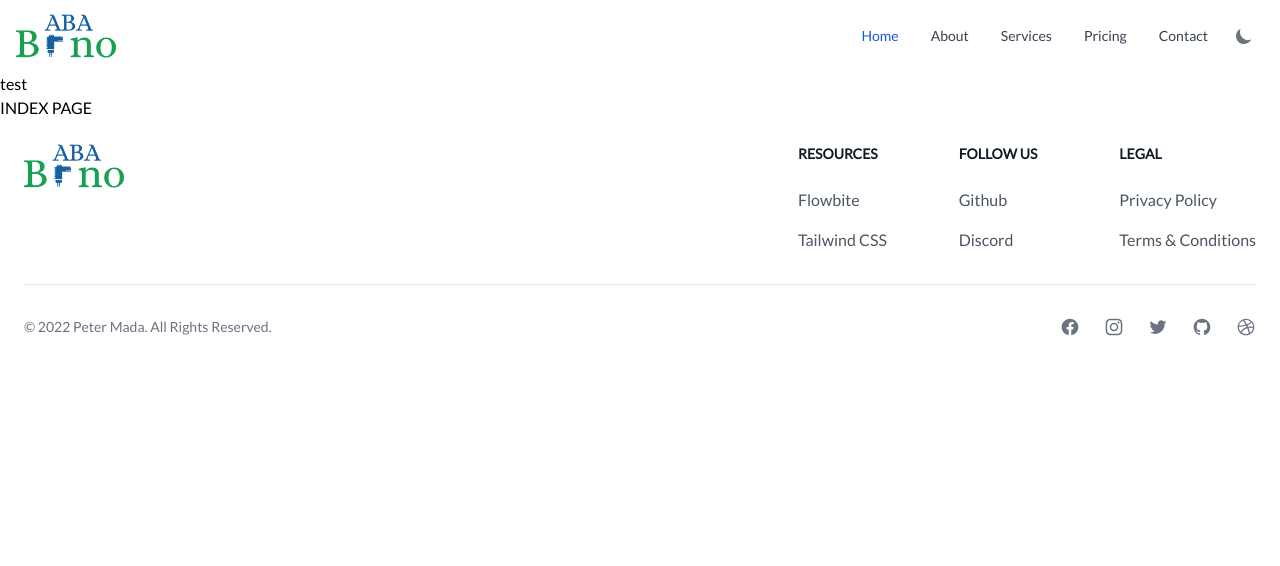
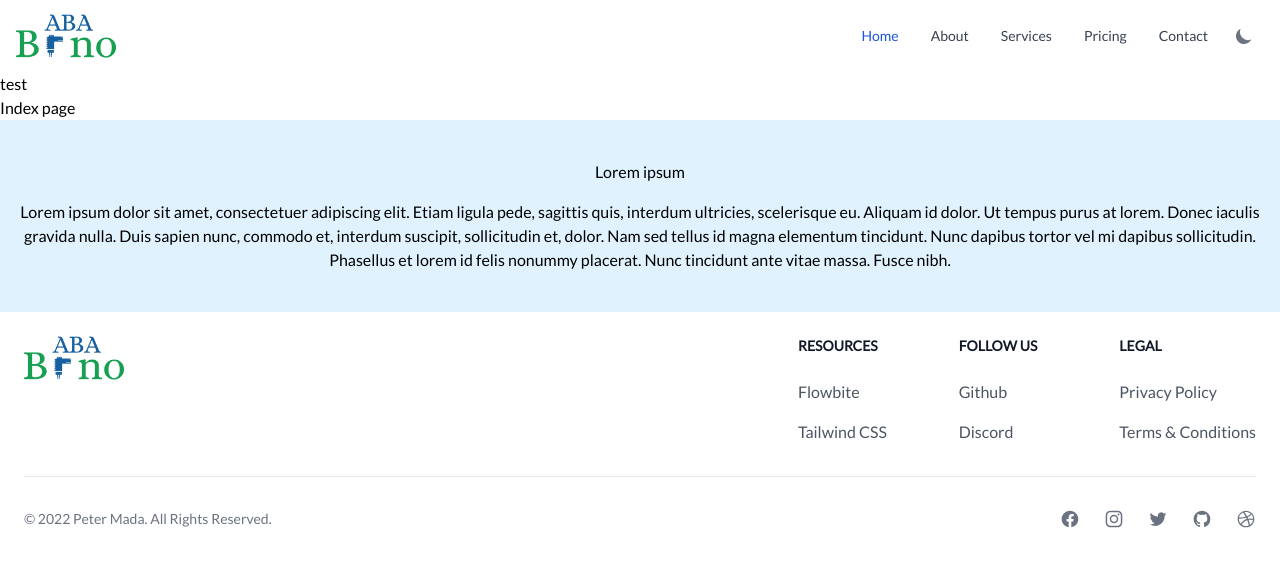
Before and after one commit to MadaProjects/aba-brno-nextjs, a Next.js app: page / in a window 1280 px wide. Shown: the top 566 px of the page. Built offline with nearby package versions, Linux system fonts and the light colour scheme.

Commit message:
Simple text

```diff
--- /dev/null
+++ b/components/Text/SimpleText.js
@@ -0,0 +1,16 @@
+export const SimpleText = ({
+  headingLevel = 1,
+  headingText,
+  paragraphText,
+}) => {
+  const HeadingTag = `h${headingLevel}`;
+
+  return (
+    <div
+      data-testid='simpleText'
+      className='container mx-auto px-4 text-center'>
+      <HeadingTag className='mb-4'>{headingText}</HeadingTag>
+      {paragraphText ? <p>{paragraphText}</p> : ''}
+    </div>
+  );
+};
--- a/pages/index.js
+++ b/pages/index.js
@@ -1,5 +1,6 @@
 import Head from 'next/head';
 import Image from 'next/image';
+import { SimpleText } from '../components/Text/SimpleText';
 import styles from '../styles/Home.module.css';
 
 export default function Home() {
@@ -11,7 +12,17 @@ export default function Home() {
         <link rel='icon' href='/favicon.ico' />
       </Head>
 
-      <main className={styles.main}>INDEX PAGE</main>
+      <main className={styles.main}>
+        <h1>Index page</h1>
+
+        <div className='bg-sky-100 py-10'>
+          <SimpleText
+            headingLevel={1}
+            headingText='Lorem ipsum'
+            paragraphText='Lorem ipsum dolor sit amet, consectetuer adipiscing elit. Etiam ligula pede, sagittis quis, interdum ultricies, scelerisque eu. Aliquam id dolor. Ut tempus purus at lorem. Donec iaculis gravida nulla. Duis sapien nunc, commodo et, interdum suscipit, sollicitudin et, dolor. Nam sed tellus id magna elementum tincidunt. Nunc dapibus tortor vel mi dapibus sollicitudin. Phasellus et lorem id felis nonummy placerat. Nunc tincidunt ante vitae massa. Fusce nibh.'
+          />
+        </div>
+      </main>
 
       <footer className={styles.footer}></footer>
     </div>
```
Also changed, not shown: 1 other file (tests, documents, lock files or other folders).
